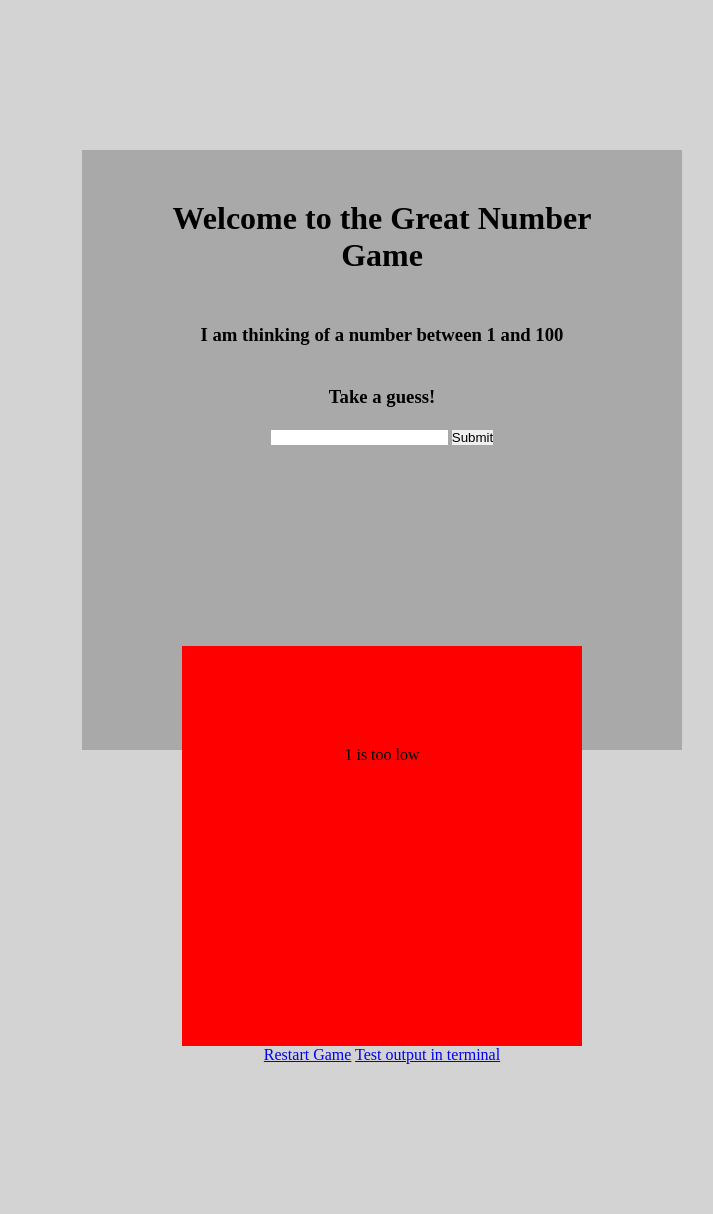
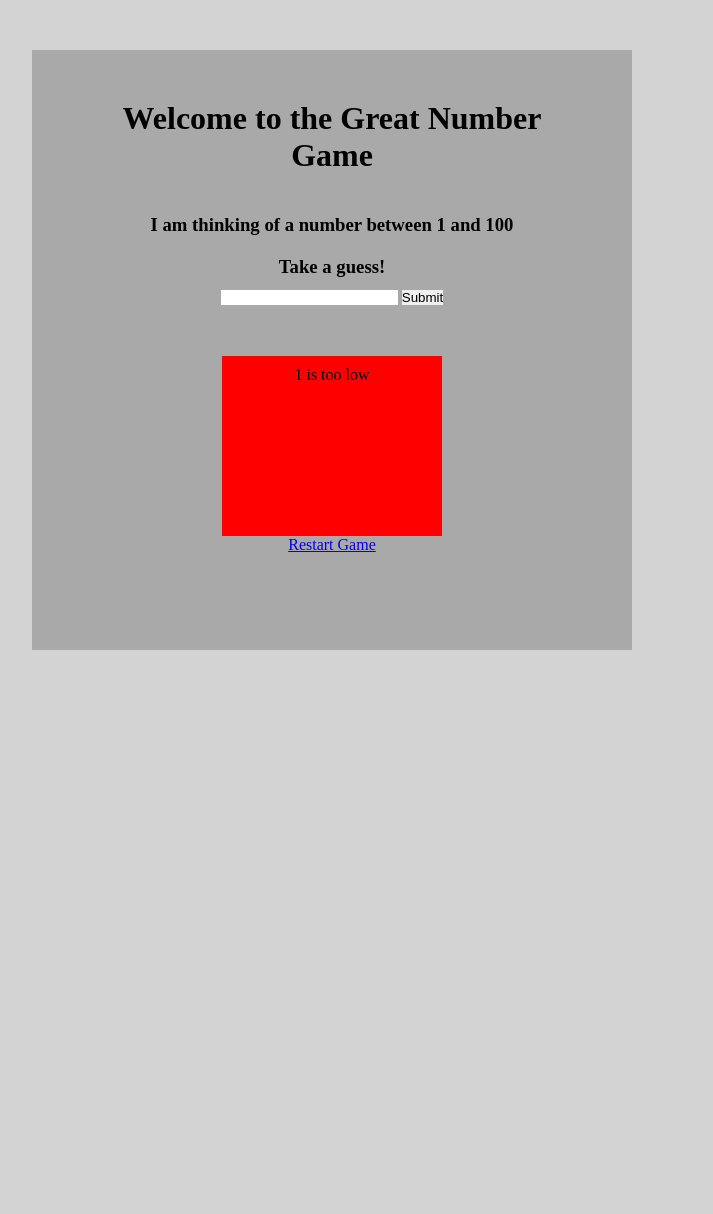
Before and after one commit to rpandy/DojoAssignments, a Flask app: page / in a window 1280 px wide. Shown: the whole page, without its empty margins (368-1081 px from the left). After the commit the page ends 650 px from the top, so only its background shows below. Run offline with Flask 2, Linux system fonts and the light colour scheme; the visitor is signed in with stand-in values (Sample User, id 1).

Commit message:
flask/CSS updated

```diff
--- a/Python/flask/great_number_game/server.py
+++ b/Python/flask/great_number_game/server.py
@@ -38,6 +38,7 @@
 
 
 #create another route that runs function after guess is submitted
+#test functionality in terminal
 @app.route('/test')
 def test_logic():
     print 'random is', session['random']
@@ -56,12 +57,15 @@
          session['answer'] = 'CORRECT!'
          print session['answer']
     return redirect('/')
-#if statement comparing the guess to session['random']
+
 @app.route('/clear')
 def clear():
     session.clear()
     #guess is set to 0 after session is cleared
     session['guess'] = 0
-    session['random'] = random_number
+    #new random numbe is generated
+    import random
+    session['random'] = random.randrange(1,101)
+    print 'new random number is', session['random']
     return redirect('/')
 app.run(debug=True)
--- a/Python/flask/great_number_game/static/css/my_style_sheet.css
+++ b/Python/flask/great_number_game/static/css/my_style_sheet.css
@@ -7,7 +7,7 @@
 body{
     display: block;
     width: 500px;
-    margin: 150px;
+    margin: 50px 0px 0px 100px;;
     background-color: lightgray;
 }
 
@@ -26,28 +26,29 @@
 }
 
 h3{
-    padding: 20px;
+    padding: 10px;
 }
 
 .wrong{
     background-color: red;
     display: inline-block;
+    padding: 10px;
+    margin-top: 50px;
     width: 200px;
-    height: 200px;
+    height: 160px;
     font-size: 24;
-    font: bold;
 }
 
 #correct{
     background-color: green;
     display: inline-block;
+    padding: 10px;
+    margin-top: 50px;
     width: 200px;
-    height: 200px;
+    height: 160px;
     font-size: 24;
-    font: bold;
 }
 
 p{
-    padding: 100px;
     margin-top: 200px;
 }
--- a/Python/flask/great_number_game/templates/index.html
+++ b/Python/flask/great_number_game/templates/index.html
@@ -33,7 +33,7 @@
             {% endif %}
             </div>
             <a href="/clear">Restart Game</a>
-            <a href="/test">Test output in terminal</a>
+            <!-- <a href="/test">Test output in terminal</a> -->
         </div>
     </body>
 </html>
```
Also changed, not shown: 1 other file.
